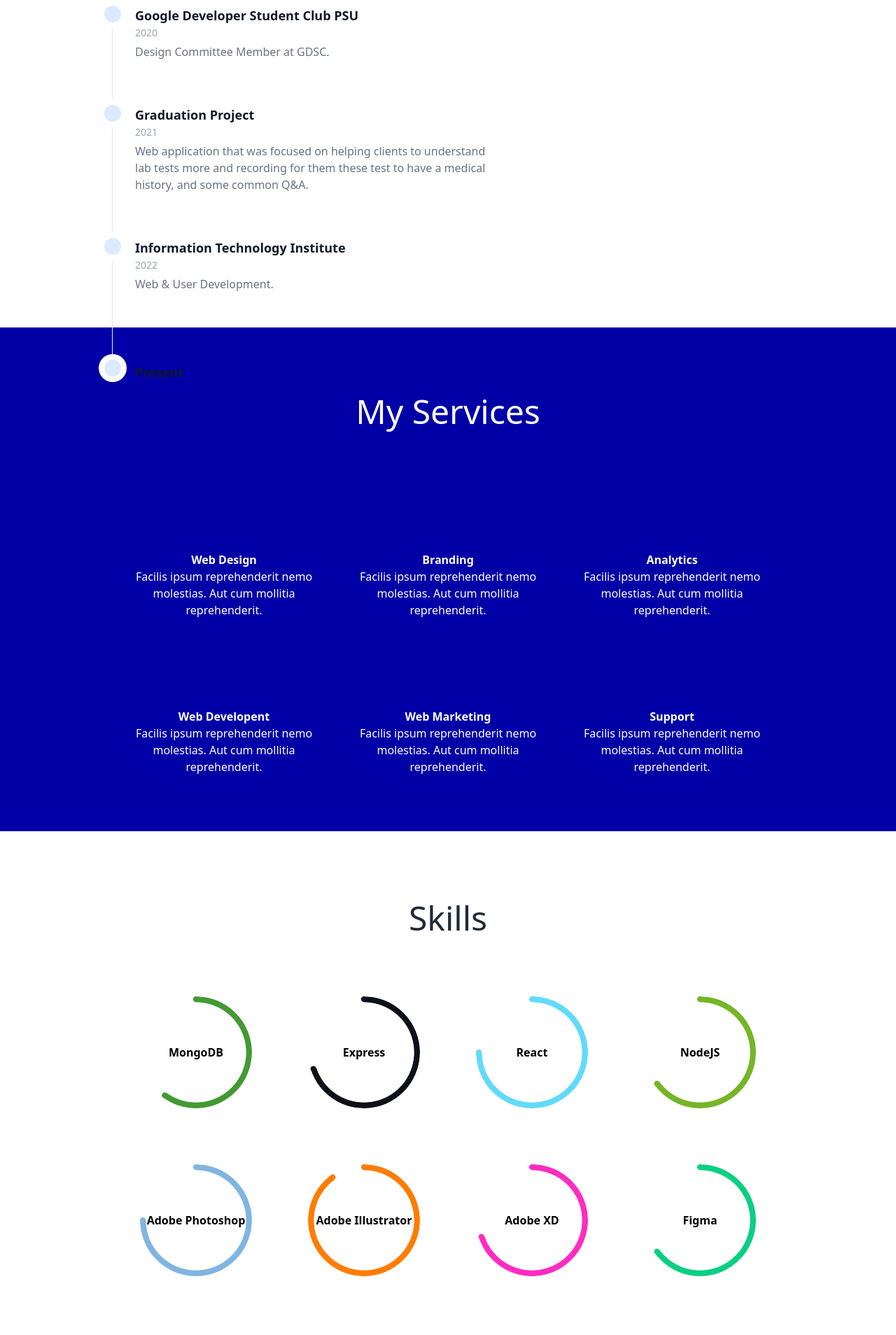
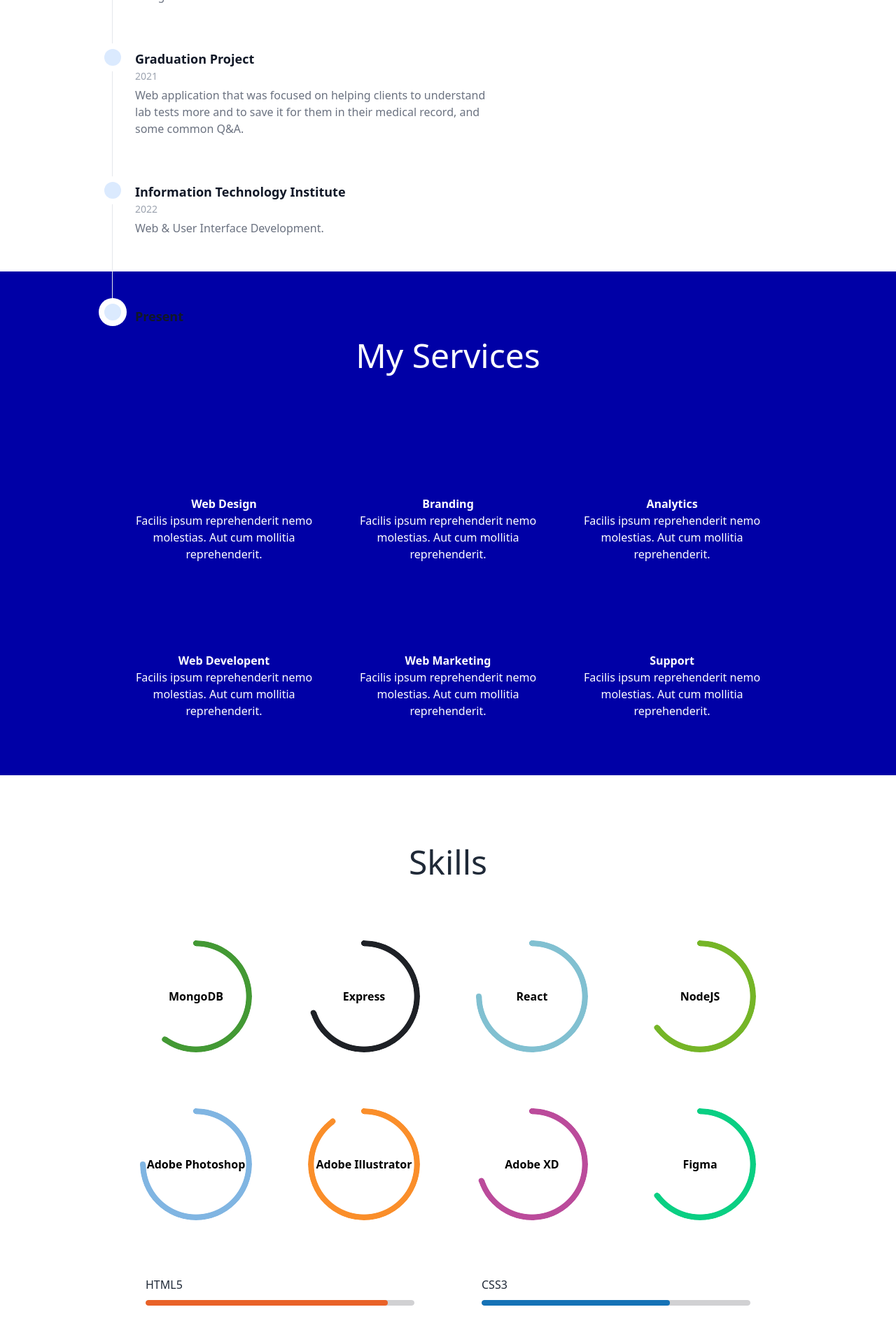
Before and after one commit to KMeniawy/My-Portofolio, a React (Vite) app: page / in a window 1280 px wide. Shown: the part 2060-3968 px from the top of the page at 70% size. Built offline with nearby package versions, Linux system fonts and the light colour scheme; what tailwindcss-animatecss would draw is missing.

Commit message:
color fix

```diff
--- a/src/App.jsx
+++ b/src/App.jsx
@@ -44,7 +44,7 @@ function App() {
         </ul>
       </div>
       {/* about */}
-      <div className=" h-[70vh]">
+      <div className=" h-[60vh]">
         {/* TODO Animation */}
         <h1 className="text-center my-28 text-5xl mx-auto">About Me</h1>
         <div className="grid grid-flow-row-dense grid-cols-6 mx-48">
@@ -168,8 +168,7 @@ function App() {
               </time>
               <p className="text-base font-normal text-gray-500 dark:text-gray-400">
                 Web application that was focused on helping clients to
-                understand lab tests more and recording for them these test to
-                have a medical history, and some common Q&A.
+                understand lab tests more and to save it for them in their medical record, and some common Q&A.
               </p>
             </li>
             <li className="ml-8 mb-5">
@@ -181,7 +180,7 @@ function App() {
                 2022
               </time>
               <p className="text-base font-normal text-gray-500 dark:text-gray-400">
-                Web & User Development.
+                Web & User Interface Development.
               </p>
             </li>
             <li className="ml-8 mt-20">
@@ -285,12 +284,12 @@ function App() {
               </div>
             </div>
             <div className="w-[20%]">
-              <div className="radial-progress text-[#0D1117]" style={{"--value":70, "--size":"10rem", "--thickness": "0.5rem"}}>
+              <div className="radial-progress text-[#1e2126]" style={{"--value":70, "--size":"10rem", "--thickness": "0.5rem"}}>
                 <h3 className="font-bold text-black">Express</h3>
               </div>
             </div>
             <div className="w-[20%]">
-              <div className="radial-progress text-[#61DAFB]" style={{"--value":75, "--size":"10rem", "--thickness": "0.5rem"}}>
+              <div className="radial-progress text-[#81c0d1]" style={{"--value":75, "--size":"10rem", "--thickness": "0.5rem"}}>
                 <h3 className="font-bold text-black">React</h3>
               </div>
             </div>
@@ -307,12 +306,12 @@ function App() {
               </div>
             </div>
             <div className="w-[20%]">
-              <div className="radial-progress text-[#FF7C00]" style={{"--value":90, "--size":"10rem", "--thickness": "0.5rem"}}>
+              <div className="radial-progress text-[#fa8e2a]" style={{"--value":90, "--size":"10rem", "--thickness": "0.5rem"}}>
                 <h3 className="font-bold text-black">Adobe Illustrator</h3>
               </div>
             </div>
             <div className="w-[20%]">
-              <div className="radial-progress text-[#FF2BC2]" style={{"--value":70, "--size":"10rem", "--thickness": "0.5rem"}}>
+              <div className="radial-progress text-[#bb4b9b]" style={{"--value":70, "--size":"10rem", "--thickness": "0.5rem"}}>
                 <h3 className="font-bold text-black">Adobe XD</h3>
               </div>
             </div>
```
